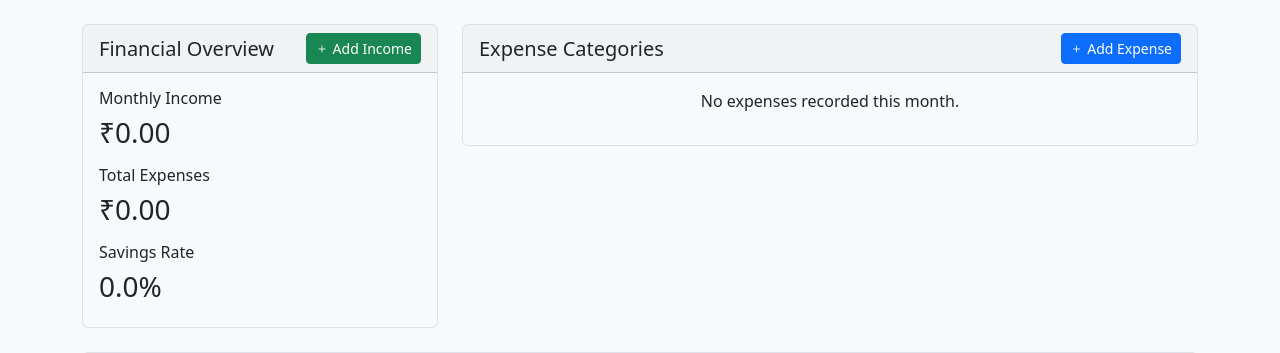
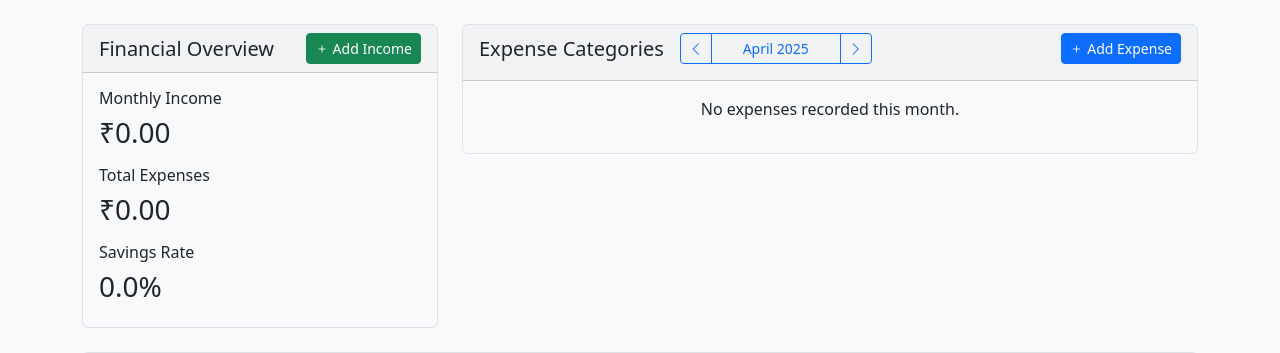
Before and after one commit to Ryanmats66697/smart_finance_tracker_git, a Django app: page / in a window 1280 px wide. Shown: the part 56-409 px from the top of the page. Run offline with Django 5.2, Linux system fonts and the light colour scheme; a user stored in the database is signed in; data comes from the database, SQL or seed files in the repository; both versions use the stored data as it was after the commit.

Commit message:
date_button

```diff
--- a/tracker/templates/tracker/dashboard.html
+++ b/tracker/templates/tracker/dashboard.html
@@ -2,6 +2,7 @@
 {% load static %}
 
 {% block content %}
+
 <div class="row">
     <!-- Income and Savings Summary -->
     <div class="col-md-4">
@@ -32,11 +33,27 @@
     <!-- Expense Categories -->
     <div class="col-md-8">
         <div class="card mb-4">
-            <div class="card-header d-flex justify-content-between align-items-center">
-                <h5 class="card-title mb-0">Expense Categories</h5>
-                <a href="{% url 'tracker:add_expense' %}" class="btn btn-primary btn-sm">
-                    <i class="bi bi-plus"></i> Add Expense
-                </a>
+            <div class="card-header">
+                <div class="d-flex justify-content-between align-items-center mb-2">
+                    <div class="d-flex align-items-center gap-3">
+                        <h5 class="card-title mb-0">Expense Categories</h5>
+                        <!-- Month Navigation -->
+                        <div class="btn-group">
+                            <button class="btn btn-outline-primary btn-sm" id="prevMonth">
+                                <i class="bi bi-chevron-left"></i>
+                            </button>
+                            <button class="btn btn-outline-primary btn-sm" id="currentMonthDisplay" style="min-width: 130px;">
+                                Loading...
+                            </button>
+                            <button class="btn btn-outline-primary btn-sm" id="nextMonth">
+                                <i class="bi bi-chevron-right"></i>
+                            </button>
+                        </div>
+                    </div>
+                    <a href="{% url 'tracker:add_expense' %}" class="btn btn-primary btn-sm">
+                        <i class="bi bi-plus"></i> Add Expense
+                    </a>
+                </div>
             </div>
             <div class="card-body">
                 {% if category_totals %}
@@ -341,4 +358,43 @@
     });
 </script>
 {% endif %}
+
+<script>
+document.addEventListener('DOMContentLoaded', function() {
+    const months = ['January', 'February', 'March', 'April', 'May', 'June',
+                   'July', 'August', 'September', 'October', 'November', 'December'];
+    let currentDate = new Date();
+    let currentMonth = currentDate.getMonth();
+    let currentYear = currentDate.getFullYear();
+
+    const prevMonthBtn = document.getElementById('prevMonth');
+    const nextMonthBtn = document.getElementById('nextMonth');
+    const currentMonthDisplay = document.getElementById('currentMonthDisplay');
+
+    function updateMonthDisplay() {
+        currentMonthDisplay.textContent = `${months[currentMonth]} ${currentYear}`;
+    }
+
+    prevMonthBtn.addEventListener('click', () => {
+        currentMonth--;
+        if (currentMonth < 0) {
+            currentMonth = 11;
+            currentYear--;
+        }
+        updateMonthDisplay();
+    });
+
+    nextMonthBtn.addEventListener('click', () => {
+        currentMonth++;
+        if (currentMonth > 11) {
+            currentMonth = 0;
+            currentYear++;
+        }
+        updateMonthDisplay();
+    });
+
+    // Initialize display
+    updateMonthDisplay();
+});
+</script>
 {% endblock %}
```
Also changed, not shown: db.sqlite3.
